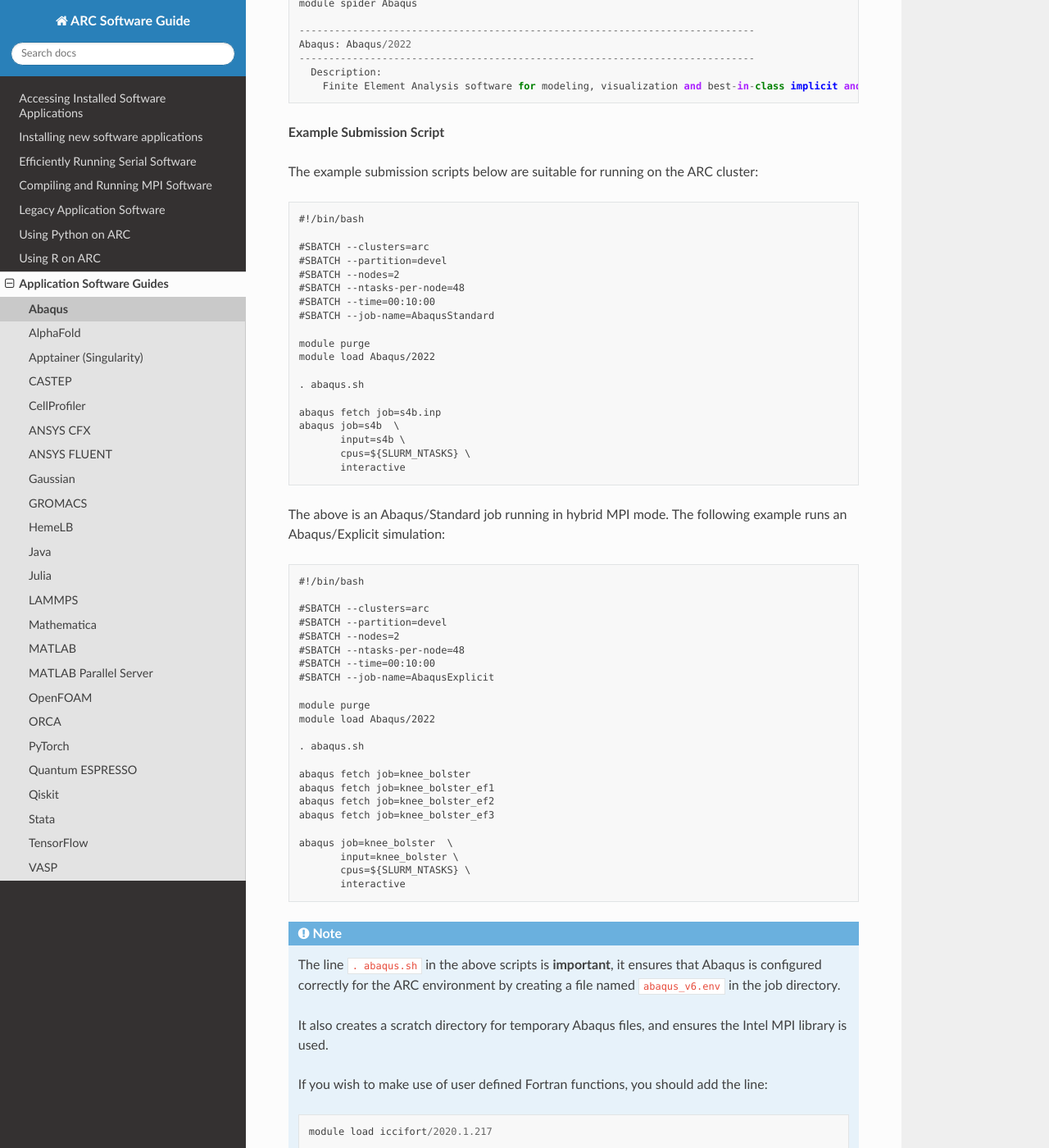
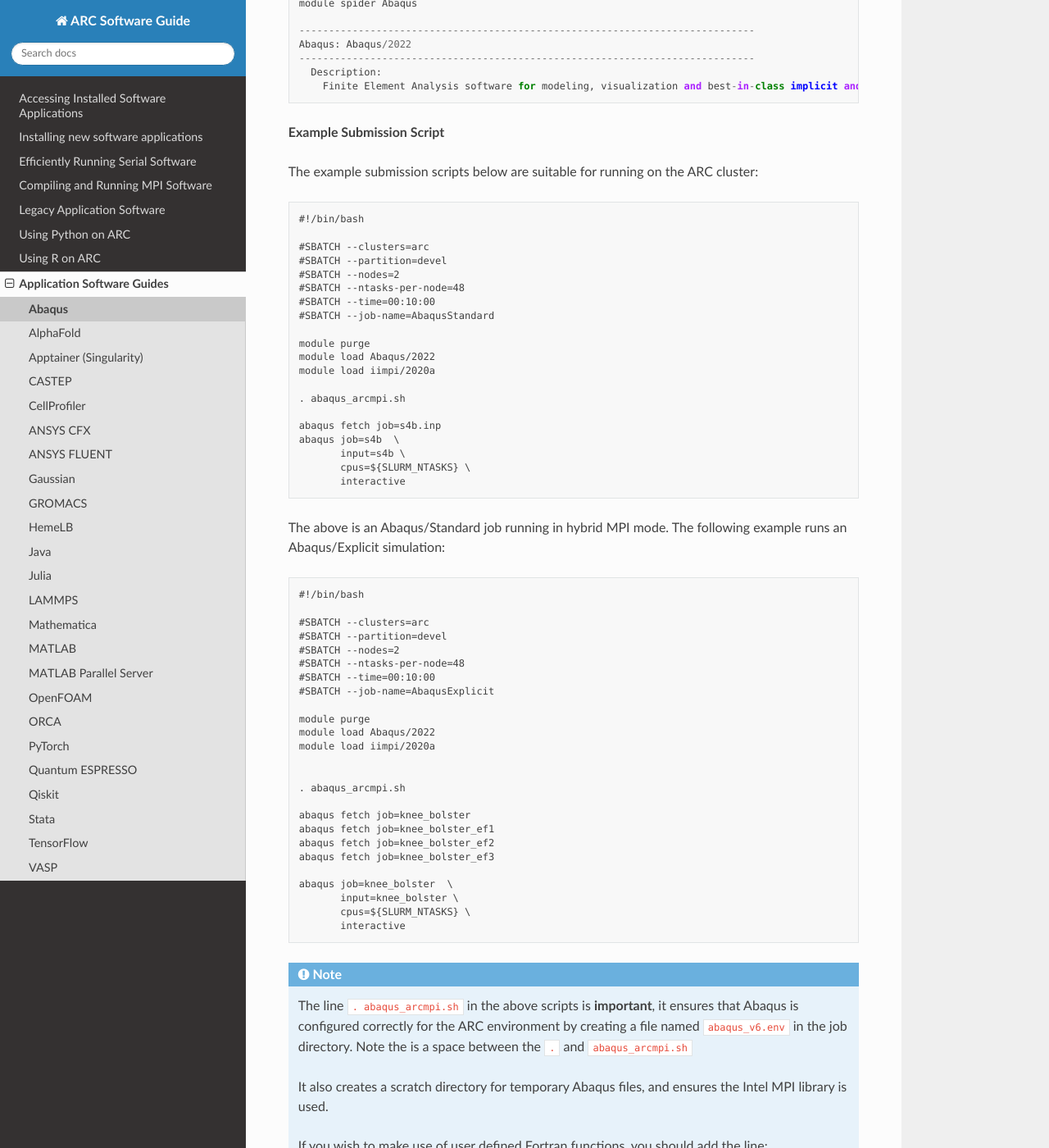
Before and after one commit to oxford-arc/arc-software-guide, a Sphinx documentation site: the page built from docs/source/apps/arc_abaqus.rst, in a window 1280 px wide and 1400 px high, scrolled down 662 px. Shown: the whole window at 82% size. Built offline with Sphinx 7.4.7 and the Read the Docs theme 3.1.0, drawn with Linux system fonts in a browser that asks for light colours.

Commit message:
Update arc_abaqus.rst

```diff
--- a/docs/source/apps/arc_abaqus.rst
+++ b/docs/source/apps/arc_abaqus.rst
@@ -42,8 +42,9 @@
 
   module purge
   module load Abaqus/2022
+  module load iimpi/2020a
 
-  . abaqus.sh
+  . abaqus_arcmpi.sh
 
   abaqus fetch job=s4b.inp
   abaqus job=s4b  \
@@ -64,8 +65,10 @@
 
  module purge
  module load Abaqus/2022
+ module load iimpi/2020a
 
- . abaqus.sh
+
+ . abaqus_arcmpi.sh
 
  abaqus fetch job=knee_bolster
  abaqus fetch job=knee_bolster_ef1
@@ -79,8 +82,8 @@
 
 
 .. note::
-    The line ``. abaqus.sh`` in the above scripts is **important**, it ensures that Abaqus is configured correctly for the ARC environment by creating a file
-    named ``abaqus_v6.env`` in the job directory.
+    The line ``. abaqus_arcmpi.sh`` in the above scripts is **important**, it ensures that Abaqus is configured correctly for the ARC environment by creating a file
+    named ``abaqus_v6.env`` in the job directory. Note the is a space between the ``.`` and ``abaqus_arcmpi.sh``
 
     It also creates a scratch directory for temporary Abaqus files, and ensures the Intel MPI library is used.
 
```
